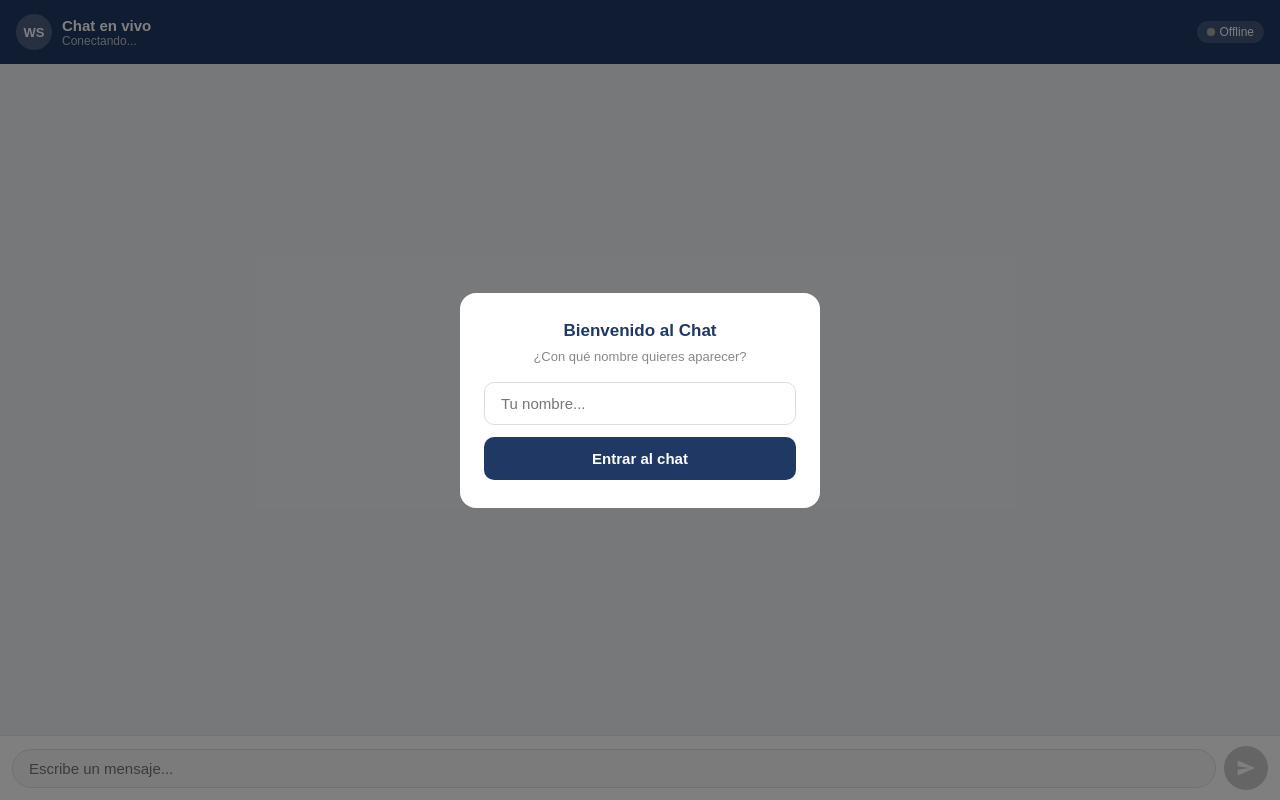
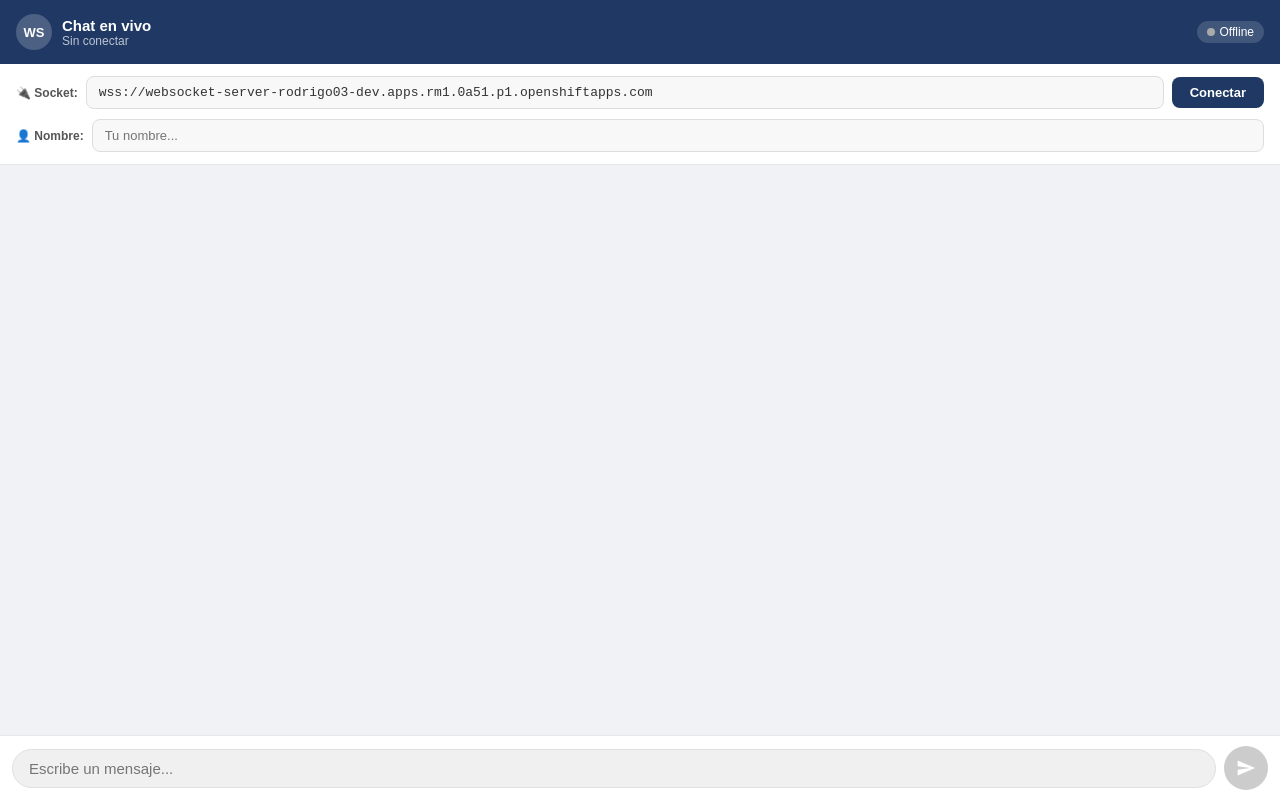
Before and after one commit to rodrigoibujes03/websocket_demo, a plain HTML site: page client/index.html in a window 1280 px wide. Drawn offline with Linux system fonts and the light colour scheme.

Commit message:
cambio en el index

```diff
--- a/client/index.html
+++ b/client/index.html
@@ -15,60 +15,6 @@
       flex-direction: column;
       overflow: hidden;
     }
-
-    /* MODAL */
-    .modal-overlay {
-      position: fixed;
-      inset: 0;
-      background: rgba(0,0,0,0.5);
-      display: flex;
-      align-items: center;
-      justify-content: center;
-      z-index: 100;
-      padding: 20px;
-    }
-    .modal {
-      background: white;
-      border-radius: 16px;
-      padding: 28px 24px;
-      width: 100%;
-      max-width: 360px;
-      text-align: center;
-    }
-    .modal h3 {
-      font-size: 17px;
-      color: #1F3864;
-      margin-bottom: 8px;
-    }
-    .modal p {
-      font-size: 13px;
-      color: #888;
-      margin-bottom: 18px;
-    }
-    .modal input {
-      width: 100%;
-      padding: 12px 16px;
-      border: 1.5px solid #ddd;
-      border-radius: 10px;
-      font-size: 15px;
-      outline: none;
-      margin-bottom: 12px;
-      transition: border-color 0.2s;
-    }
-    .modal input:focus { border-color: #1F3864; }
-    .modal button {
-      width: 100%;
-      padding: 13px;
-      background: #1F3864;
-      color: white;
-      border: none;
-      border-radius: 10px;
-      font-size: 15px;
-      font-weight: 600;
-      cursor: pointer;
-      transition: background 0.2s;
-    }
-    .modal button:hover { background: #16305a; }
 
     /* HEADER */
     .header {
@@ -103,8 +49,78 @@
       padding: 4px 10px;
       border-radius: 20px;
     }
-    .dot { width: 8px; height: 8px; border-radius: 50%; background: #aaa; }
+    .dot { width: 8px; height: 8px; border-radius: 50%; background: #aaa; transition: background 0.3s; }
     .dot.online { background: #2ECC71; }
+
+    /* PANEL DE CONEXIÓN */
+    .connection-panel {
+      background: white;
+      border-bottom: 1px solid #e8e8e8;
+      padding: 12px 16px;
+      display: flex;
+      flex-direction: column;
+      gap: 10px;
+      flex-shrink: 0;
+    }
+    .connection-row {
+      display: flex;
+      align-items: center;
+      gap: 8px;
+    }
+    .connection-label {
+      font-size: 12px;
+      font-weight: 600;
+      color: #555;
+      white-space: nowrap;
+    }
+    .connection-row input[type="text"] {
+      flex: 1;
+      padding: 8px 12px;
+      border: 1.5px solid #ddd;
+      border-radius: 8px;
+      font-size: 13px;
+      font-family: monospace;
+      outline: none;
+      transition: border-color 0.2s;
+      background: #f8f8f8;
+      color: #333;
+    }
+    .connection-row input[type="text"]:focus { border-color: #1F3864; background: white; }
+    .connection-row input[type="text"]:disabled { color: #888; background: #f0f0f0; cursor: not-allowed; }
+
+    .btn-connect {
+      padding: 8px 18px;
+      border: none;
+      border-radius: 8px;
+      font-size: 13px;
+      font-weight: 600;
+      cursor: pointer;
+      transition: background 0.2s, transform 0.1s;
+      white-space: nowrap;
+    }
+    .btn-connect.connect { background: #1F3864; color: white; }
+    .btn-connect.connect:hover { background: #16305a; }
+    .btn-connect.disconnect { background: #e74c3c; color: white; }
+    .btn-connect.disconnect:hover { background: #c0392b; }
+    .btn-connect:active { transform: scale(0.96); }
+
+    .name-row {
+      display: flex;
+      align-items: center;
+      gap: 8px;
+    }
+    .name-row input {
+      flex: 1;
+      padding: 8px 12px;
+      border: 1.5px solid #ddd;
+      border-radius: 8px;
+      font-size: 13px;
+      outline: none;
+      transition: border-color 0.2s;
+      background: #f8f8f8;
+    }
+    .name-row input:focus { border-color: #1F3864; background: white; }
+    .name-row input:disabled { color: #888; background: #f0f0f0; cursor: not-allowed; }
 
     /* MENSAJES */
     .messages {
@@ -154,23 +170,11 @@
       border-radius: 16px 16px 4px 16px;
     }
 
-    .username {
-      font-size: 11px;
-      font-weight: 700;
-      color: #1F3864;
-      margin-bottom: 2px;
-    }
+    .username { font-size: 11px; font-weight: 700; color: #1F3864; margin-bottom: 2px; }
     .bubble.mine .username { color: rgba(255,255,255,0.65); }
-
     .text { font-size: 14px; color: #1a1a1a; line-height: 1.4; }
     .bubble.mine .text { color: white; }
-
-    .time {
-      font-size: 10px;
-      color: #aaa;
-      margin-top: 3px;
-      text-align: right;
-    }
+    .time { font-size: 10px; color: #aaa; margin-top: 3px; text-align: right; }
     .bubble.mine .time { color: rgba(255,255,255,0.5); }
 
     /* SISTEMA */
@@ -204,20 +208,15 @@
       background: #f8f8f8;
       transition: border-color 0.2s;
     }
-    .input-area input:focus {
-      border-color: #1F3864;
-      background: white;
-    }
+    .input-area input:focus { border-color: #1F3864; background: white; }
+    .input-area input:disabled { background: #f0f0f0; cursor: not-allowed; }
     .send-btn {
-      width: 44px;
-      height: 44px;
+      width: 44px; height: 44px;
       border-radius: 50%;
       background: #1F3864;
       border: none;
       cursor: pointer;
-      display: flex;
-      align-items: center;
-      justify-content: center;
+      display: flex; align-items: center; justify-content: center;
       flex-shrink: 0;
       transition: background 0.2s, transform 0.1s;
     }
@@ -229,28 +228,36 @@
 </head>
 <body>
 
-  <!-- MODAL -->
-  <div class="modal-overlay" id="modalOverlay">
-    <div class="modal">
-      <h3>Bienvenido al Chat</h3>
-      <p>¿Con qué nombre quieres aparecer?</p>
-      <input type="text" id="usernameInput" placeholder="Tu nombre..." maxlength="20" />
-      <button onclick="entrarAlChat()">Entrar al chat</button>
-    </div>
-  </div>
-
   <!-- HEADER -->
   <div class="header">
     <div class="header-left">
       <div class="header-avatar" id="headerAvatar">WS</div>
       <div class="header-info">
         <h2>Chat en vivo</h2>
-        <p id="headerNombre">Conectando...</p>
+        <p id="headerNombre">Sin conectar</p>
       </div>
     </div>
     <div class="status-badge">
       <div class="dot" id="statusDot"></div>
       <span id="statusText">Offline</span>
+    </div>
+  </div>
+
+  <!-- PANEL DE CONEXIÓN -->
+  <div class="connection-panel">
+    <!-- URL del socket -->
+    <div class="connection-row">
+      <span class="connection-label">🔌 Socket:</span>
+      <input type="text" id="wsUrl"
+        value="wss://websocket-server-rodrigo03-dev.apps.rm1.0a51.p1.openshiftapps.com"
+        placeholder="wss://tu-servidor..." />
+      <button class="btn-connect connect" id="btnConectar" onclick="conectar()">Conectar</button>
+      <button class="btn-connect disconnect" id="btnDesconectar" onclick="desconectar()" style="display:none;">Desconectar</button>
+    </div>
+    <!-- Nombre de usuario -->
+    <div class="name-row">
+      <span class="connection-label">👤 Nombre:</span>
+      <input type="text" id="usernameInput" placeholder="Tu nombre..." maxlength="20" />
     </div>
   </div>
 
@@ -266,7 +273,6 @@
   </div>
 
   <script>
-    const WS_URL = 'wss://websocket-server-rodrigo03-dev.apps.rm1.0a51.p1.openshiftapps.com';
     let socket;
     let miNombre = '';
 
@@ -278,26 +284,42 @@
       return new Date().toLocaleTimeString([], { hour: '2-digit', minute: '2-digit' });
     }
 
-    function entrarAlChat() {
-      const input = document.getElementById('usernameInput');
-      const nombre = input.value.trim();
-      if (!nombre) { input.focus(); return; }
+    function conectar() {
+      const url = document.getElementById('wsUrl').value.trim();
+      const nombre = document.getElementById('usernameInput').value.trim();
+
+      if (!url) {
+        alert('Por favor ingresa la URL del servidor WebSocket.');
+        document.getElementById('wsUrl').focus();
+        return;
+      }
+      if (!nombre) {
+        alert('Por favor ingresa tu nombre antes de conectarte.');
+        document.getElementById('usernameInput').focus();
+        return;
+      }
+
       miNombre = nombre;
-      document.getElementById('modalOverlay').style.display = 'none';
       document.getElementById('headerAvatar').textContent = iniciales(nombre);
       document.getElementById('headerNombre').textContent = nombre;
-      conectar();
-    }
 
-    function conectar() {
-      socket = new WebSocket(WS_URL);
+      // Deshabilitar controles durante conexión
+      document.getElementById('wsUrl').disabled = true;
+      document.getElementById('usernameInput').disabled = true;
+      document.getElementById('btnConectar').disabled = true;
+      mensajeSistema('Conectando a ' + url + '...');
+
+      socket = new WebSocket(url);
 
       socket.onopen = () => {
         document.getElementById('statusDot').classList.add('online');
         document.getElementById('statusText').textContent = 'Online';
         document.getElementById('messageInput').disabled = false;
         document.getElementById('sendBtn').disabled = false;
-        mensajeSistema('Entraste como ' + miNombre);
+        document.getElementById('btnConectar').style.display = 'none';
+        document.getElementById('btnDesconectar').style.display = 'inline-flex';
+        document.getElementById('btnConectar').disabled = false;
+        mensajeSistema('✅ Conectado como ' + miNombre);
         socket.send(JSON.stringify({ tipo: 'nombre', nombre: miNombre }));
       };
 
@@ -313,13 +335,37 @@
         } catch(e) {}
       };
 
-      socket.onclose = () => {
-        document.getElementById('statusDot').classList.remove('online');
-        document.getElementById('statusText').textContent = 'Offline';
-        document.getElementById('messageInput').disabled = true;
-        document.getElementById('sendBtn').disabled = true;
-        mensajeSistema('Desconectado del servidor');
+      socket.onclose = (e) => {
+        setDesconectado();
+        if (e.wasClean) {
+          mensajeSistema('🔴 Desconectado del servidor.');
+        } else {
+          mensajeSistema('⚠️ Conexión perdida. Puedes volver a conectarte.');
+        }
       };
+
+      socket.onerror = () => {
+        mensajeSistema('❌ Error al conectar. Verifica la URL e inténtalo de nuevo.');
+        setDesconectado();
+      };
+    }
+
+    function desconectar() {
+      if (socket && socket.readyState === WebSocket.OPEN) {
+        socket.close(1000, 'Usuario se desconectó');
+      }
+    }
+
+    function setDesconectado() {
+      document.getElementById('statusDot').classList.remove('online');
+      document.getElementById('statusText').textContent = 'Offline';
+      document.getElementById('messageInput').disabled = true;
+      document.getElementById('sendBtn').disabled = true;
+      document.getElementById('wsUrl').disabled = false;
+      document.getElementById('usernameInput').disabled = false;
+      document.getElementById('btnConectar').style.display = 'inline-flex';
+      document.getElementById('btnDesconectar').style.display = 'none';
+      document.getElementById('headerNombre').textContent = 'Sin conectar';
     }
 
     function enviar() {
@@ -358,10 +404,6 @@
       msgs.appendChild(div);
       msgs.scrollTop = msgs.scrollHeight;
     }
-
-    document.getElementById('usernameInput').addEventListener('keypress', function(e) {
-      if (e.key === 'Enter') entrarAlChat();
-    });
   </script>
 </body>
 </html>
```
